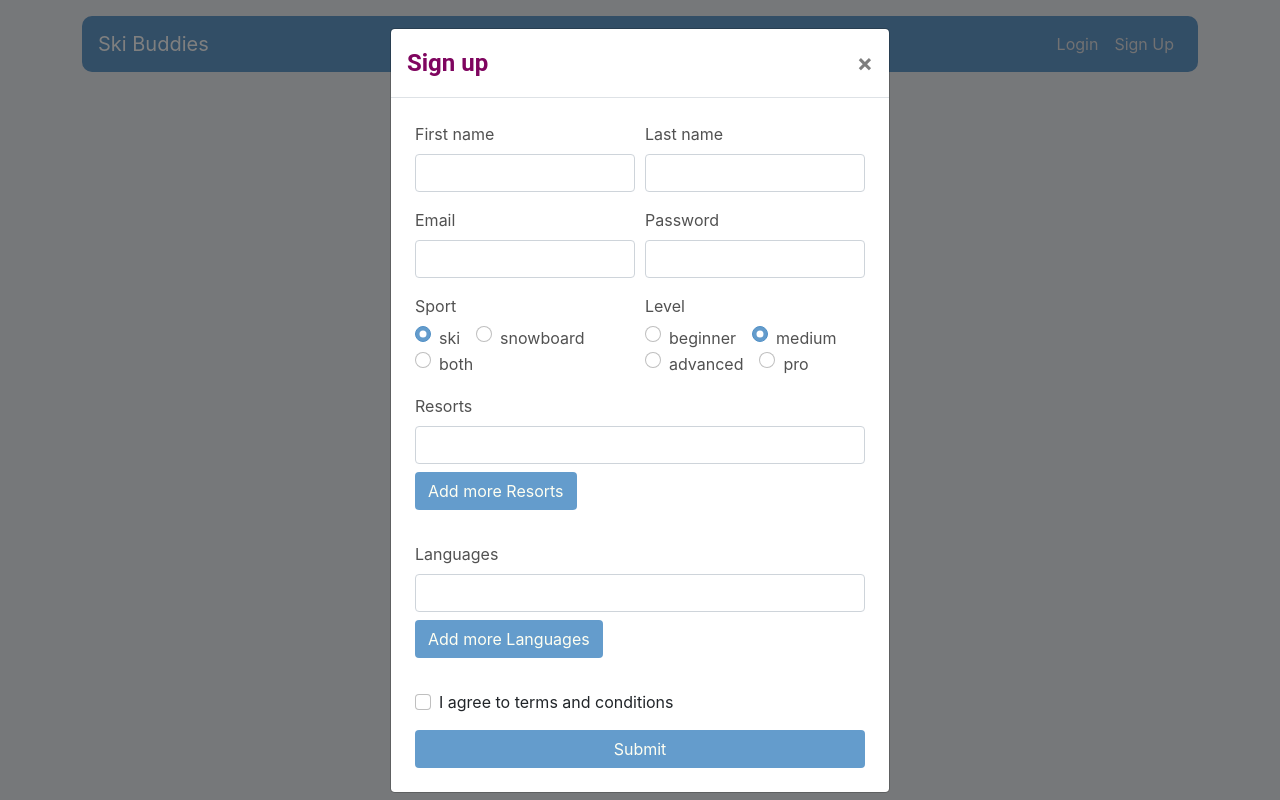
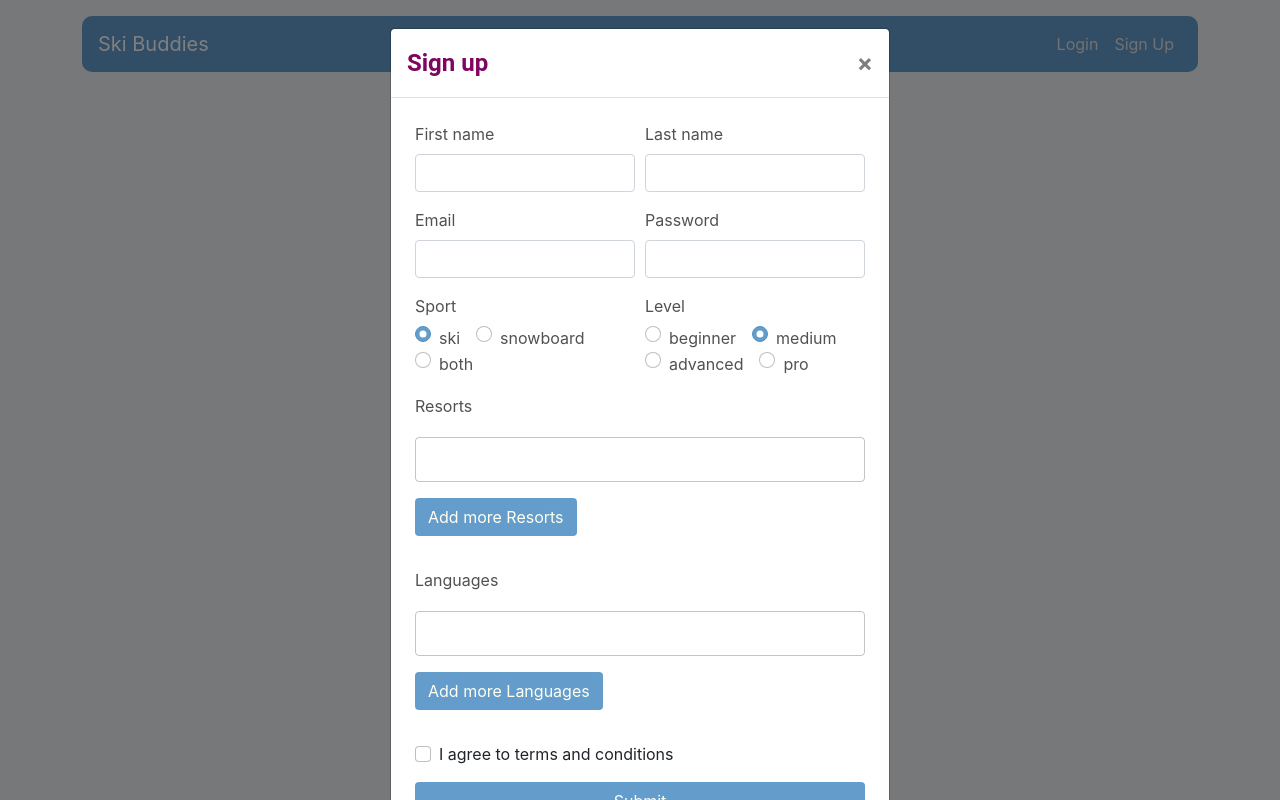
Before and after one commit to stefi23/ski-with-me, a React (Create React App) app in the folder client/: page /register in a window 1280 px wide. Built offline with nearby package versions, Linux system fonts and the light colour scheme; no server answers.

Commit message:
added dropdown to register

```diff
--- a/client/package.json
+++ b/client/package.json
@@ -3,6 +3,8 @@
   "version": "0.1.0",
   "private": true,
   "dependencies": {
+    "@material-ui/core": "^4.11.3",
+    "@material-ui/lab": "^4.0.0-alpha.57",
     "@testing-library/jest-dom": "^4.2.4",
     "@testing-library/react": "^9.3.2",
     "@testing-library/user-event": "^7.1.2",
--- a/client/src/components/MultipleInput.js
+++ b/client/src/components/MultipleInput.js
@@ -1,5 +1,8 @@
 import React from "react";
 import PropTypes from "prop-types"
+
+import TextField from "@material-ui/core/TextField";
+import Autocomplete from "@material-ui/lab/Autocomplete";
 
 MultipleComponent.propTypes = {
   title: PropTypes.string.isRequired,
@@ -8,27 +11,60 @@ MultipleComponent.propTypes = {
   onRemove: PropTypes.func.isRequired,
   onEdit: PropTypes.func.isRequired
 }
+const data = ["Andorra", "Sinaia", "Predeal", "Azuga", "Poiana Brasov"]
+
+// const data = []
+
+
 
 function MultipleComponent({ title, items, onAdd, onRemove, onEdit }) {
 
   return (
     <div>
-      {/* <div className="form-row">
-        <div className="form-group col-md-6"> */}
       <label className="text-gray">{title}</label>
-      {/* </div>
-      </div> */}
       {items.map((item, index) => {
         return (
           <div key={index}>
-            <div >
+
+            <div>
+              {data?.length ? ( // We use <Dropbox /> only if we have suggestions data
+                <Autocomplete
+                  classes={{ outline: 'my-class-name' }}
+                  onChange={(e, value) => onEdit(value, index)}
+                  fullWidth
+                  freeSolo
+                  // id="combo-box-demo"
+                  options={data}
+                  getOptionLabel={(option) => option}
+                  // style={{ width: 300 }}
+                  renderInput={(params) => (
+                    <TextField {...params}
+                      // label={title}
+
+                      variant="outlined"
+                      size="small"
+                      margin="normal"
+                    />
+
+                  )}
+                />
+              ) : (
+                  <input
+                    value={item}
+                    className="form-control mb-2"
+                    onChange={(e) => onEdit(e.target.value, index)}
+
+                  />
+                )}
+            </div>
+            {/* <div >
               <input
                 value={item}
                 className="form-control mb-2"
                 onChange={(e) => onEdit(e.target.value, index)}
 
               />
-            </div>
+            </div> */}
             <div className="">
               {items.length < 2 ? null : (
                 <button
```
Also changed, not shown: 1 other file (tests, documents, lock files or other folders).
